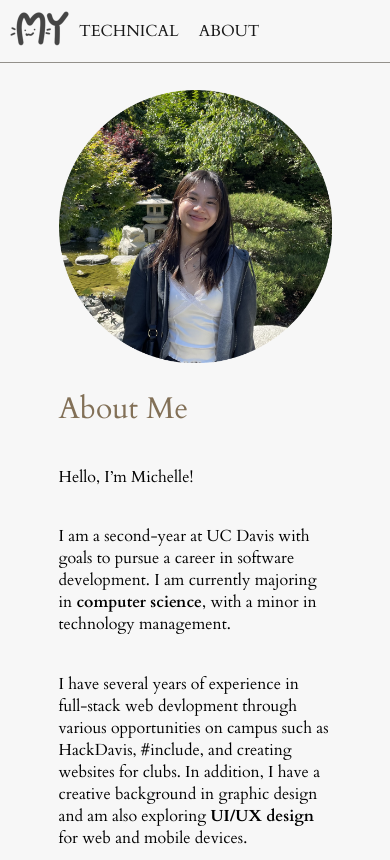
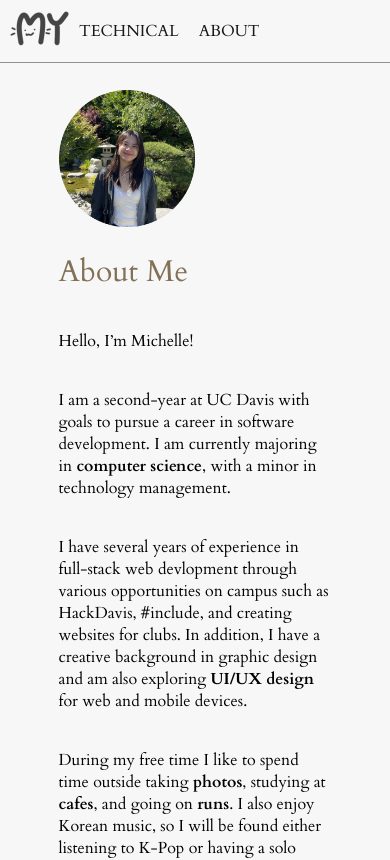
Before and after one commit to michelleyeoh/michelleyeoh.github.io, a React (Create React App) app: page /#/about in a window 390 px wide. Shown: the top 860 px of the page. Built offline with nearby package versions, Linux system fonts and the light colour scheme.

Commit message:
image sizing

```diff
--- a/src/styles/about.css
+++ b/src/styles/about.css
@@ -15,16 +15,16 @@
 }
 
 .profile {
-    img {
-        width: 30%;
-    }
+    width: 30%;
+    max-height: 300px;
+    height: auto;
+    object-fit: contain;
 }
 
 @media screen and (max-width:768px) {
     .profile {
-        img {
-            width: 50%;
-        }
+        width: 50%;
+        max-height: 200px;
     }
 
     .half {
```
